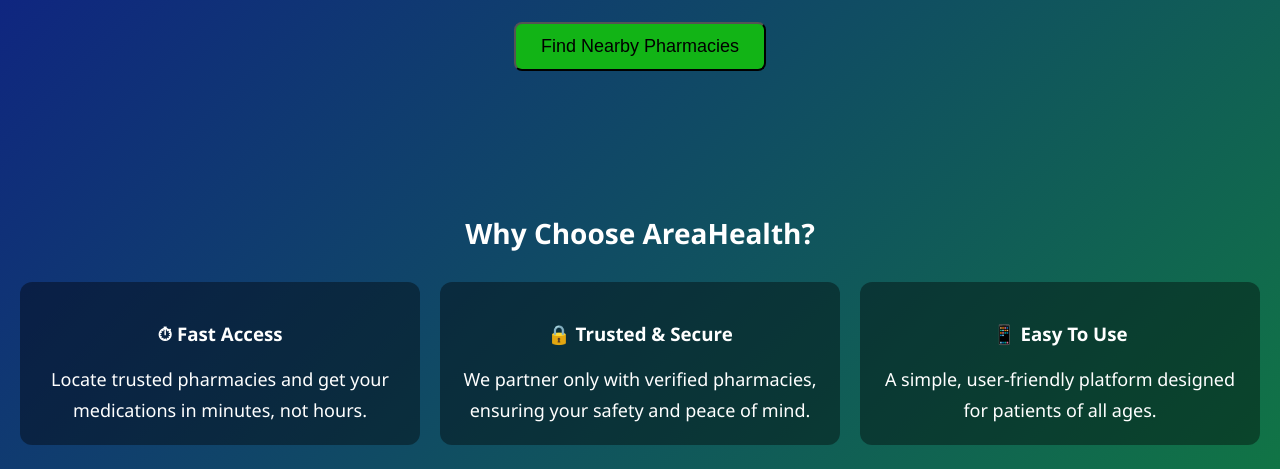
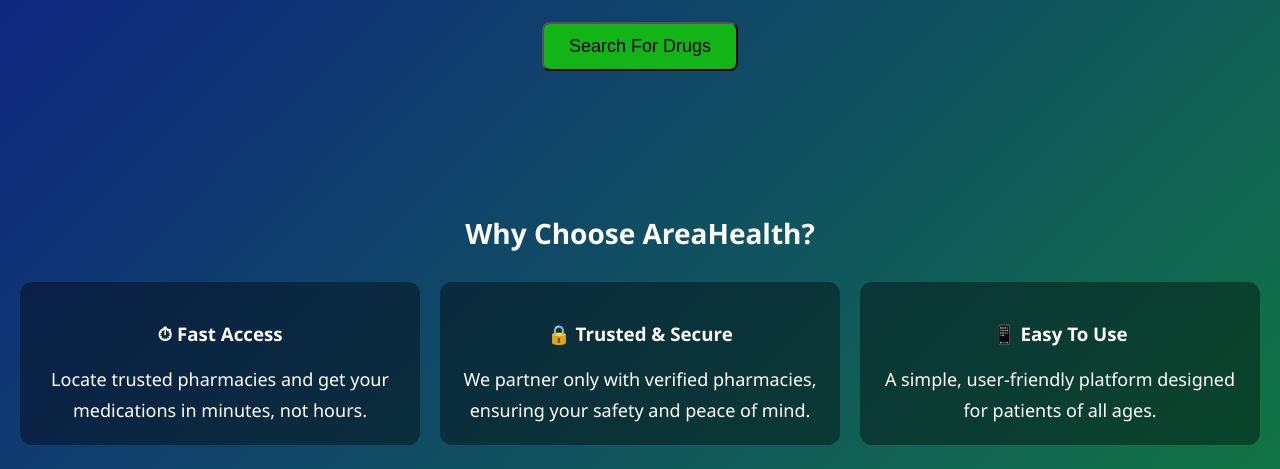
Before and after one commit to pharmmiracle123/AreaHealth-NG-, a plain HTML site: page index.html in a window 1280 px wide. Shown: the part 331-800 px from the top of the page. Drawn offline with Linux system fonts and the light colour scheme.

Commit message:
Update index.html

```diff
--- a/index.html
+++ b/index.html
@@ -162,7 +162,7 @@
       ensuring you find the medications you need, when you need them.
       With us, your health is always just a step away.
     </p>
-    <button onclick="window.location.href='AreaHealth Login.html'"  class="cta-btn">Find Nearby Pharmacies</button>
+    <button onclick="window.location.href='Medication.html'"  class="cta-btn">Search For Drugs</button>
   </section>
 
   <!-- Why Choose Us -->
```
